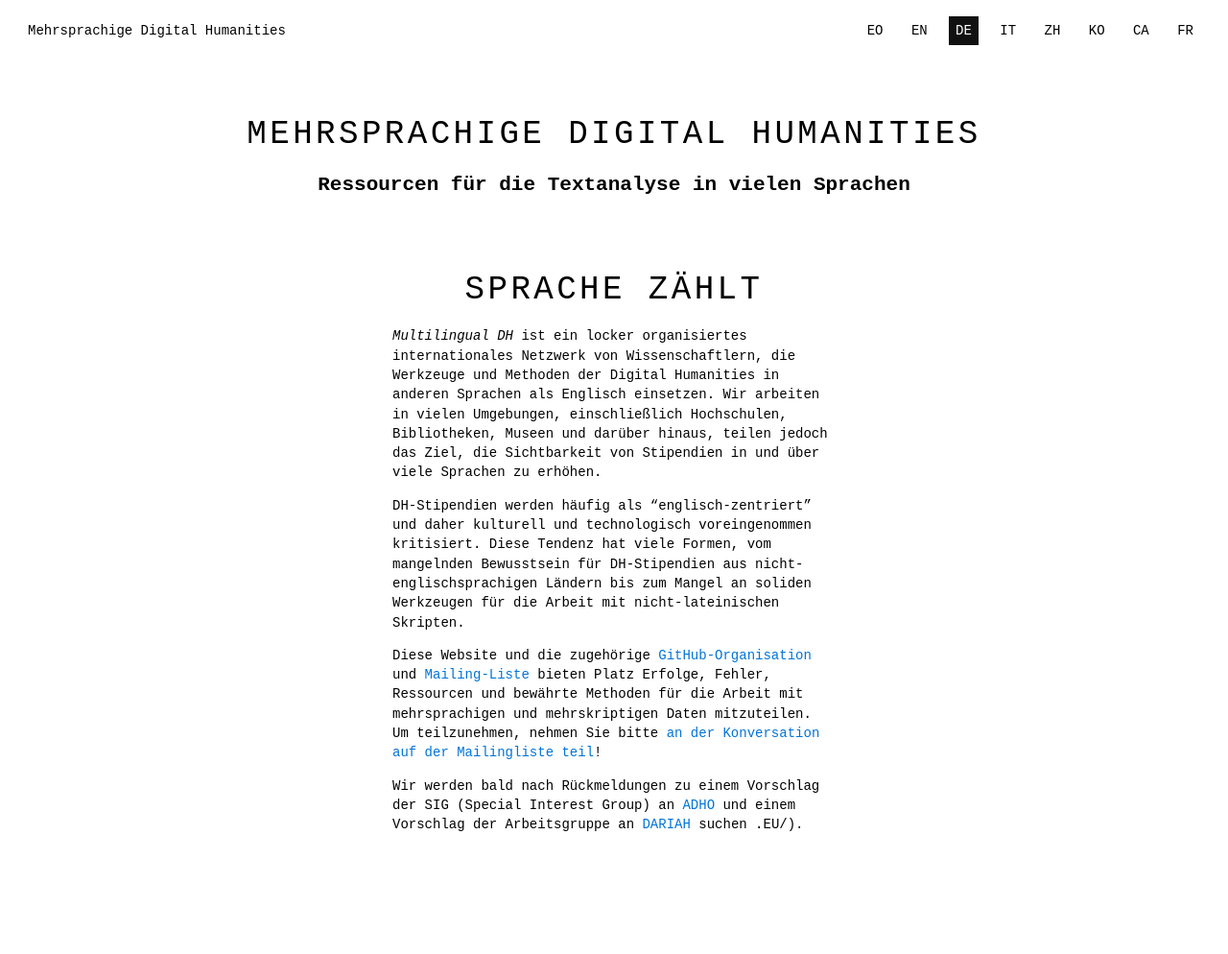
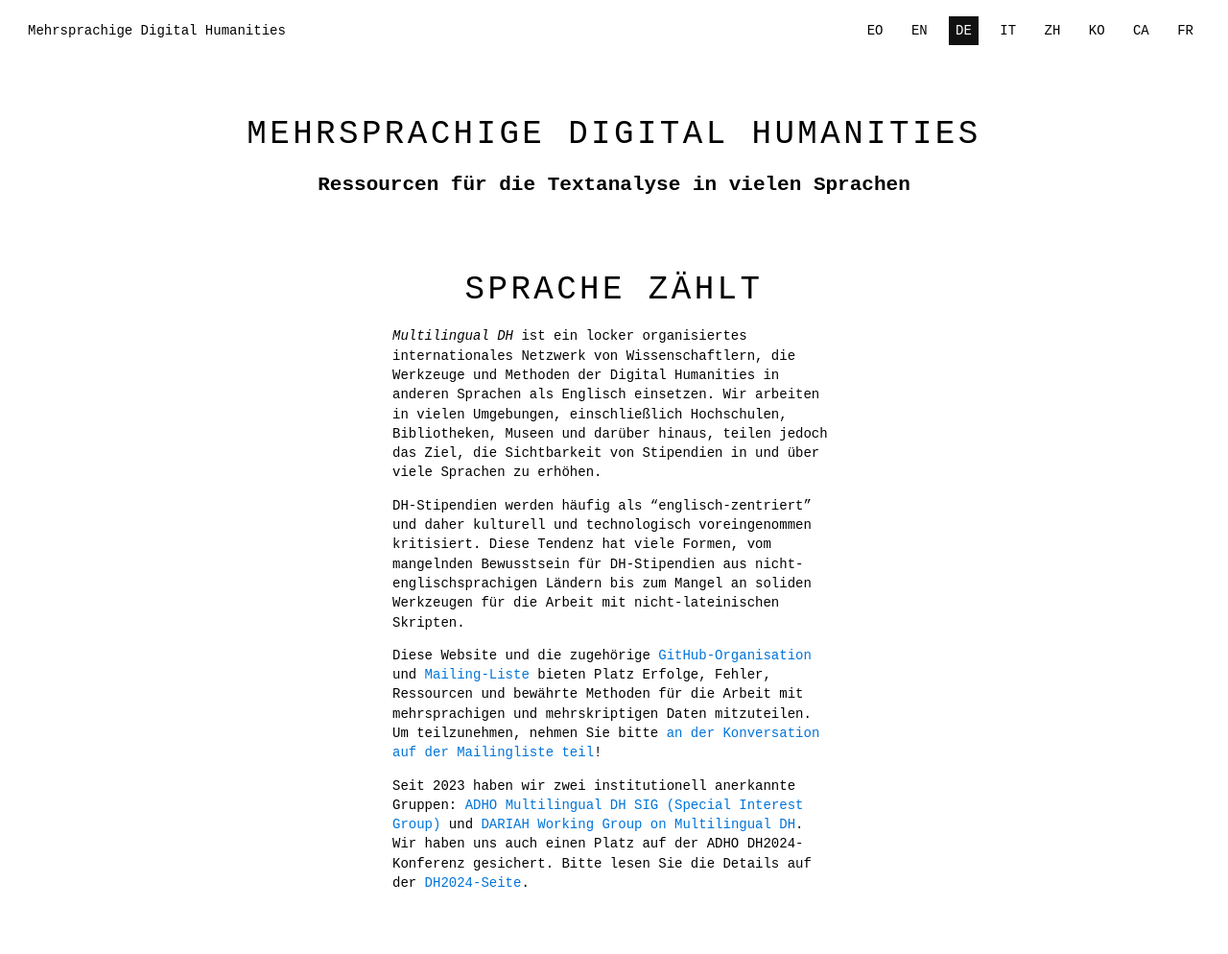
Before and after one commit to multilingual-dh/multilingual-dh.github.io, a Jekyll site: the page built from de/index.md, in a window 1280 px wide. Shown: the whole page at 96% size. Built offline with Jekyll 4.4.1, drawn with Linux system fonts in a browser that asks for light colours; before the commit the page ends 933 px from its top, so only the background shows below that.

Commit message:
Update index.md
added the updates regarding the working groups and dh2024 in german

```diff
--- a/de/index.md
+++ b/de/index.md
@@ -12,4 +12,4 @@ DH-Stipendien werden häufig als "englisch-zentriert" und daher kulturell und te
 
 Diese Website und die zugehörige [GitHub-Organisation](https://github.com/multilingual-dh) und [Mailing-Liste](https://mailman.stanford.edu/mailman/listinfo/multilingual-dh) bieten Platz Erfolge, Fehler, Ressourcen und bewährte Methoden für die Arbeit mit mehrsprachigen und mehrskriptigen Daten mitzuteilen. Um teilzunehmen, nehmen Sie bitte [an der Konversation auf der Mailingliste teil](https://mailman.stanford.edu/mailman/listinfo/multilingual-dh)!
 
-Wir werden bald nach Rückmeldungen zu einem Vorschlag der SIG (Special Interest Group) an [ADHO](http://adho.org/) und einem Vorschlag der Arbeitsgruppe an [DARIAH](https://www.dariah.org/) suchen .EU/).
+Seit 2023 haben wir zwei institutionell anerkannte Gruppen: [ADHO Multilingual DH SIG (Special Interest Group)](https://adho.org/sigs/#multilingual-DH) und [DARIAH Working Group on Multilingual DH](https://multilingual.hypotheses.org/). Wir haben uns auch einen Platz auf der ADHO DH2024-Konferenz gesichert. Bitte lesen Sie die Details auf der [DH2024-Seite](http://multilingualdh.org/en/dh2024/).
```
